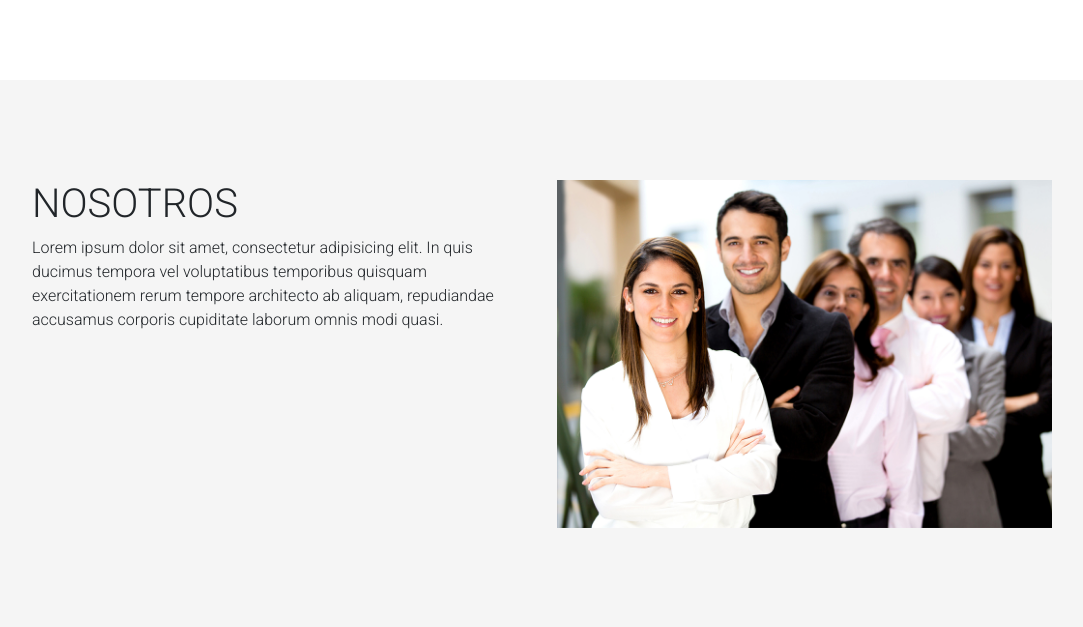
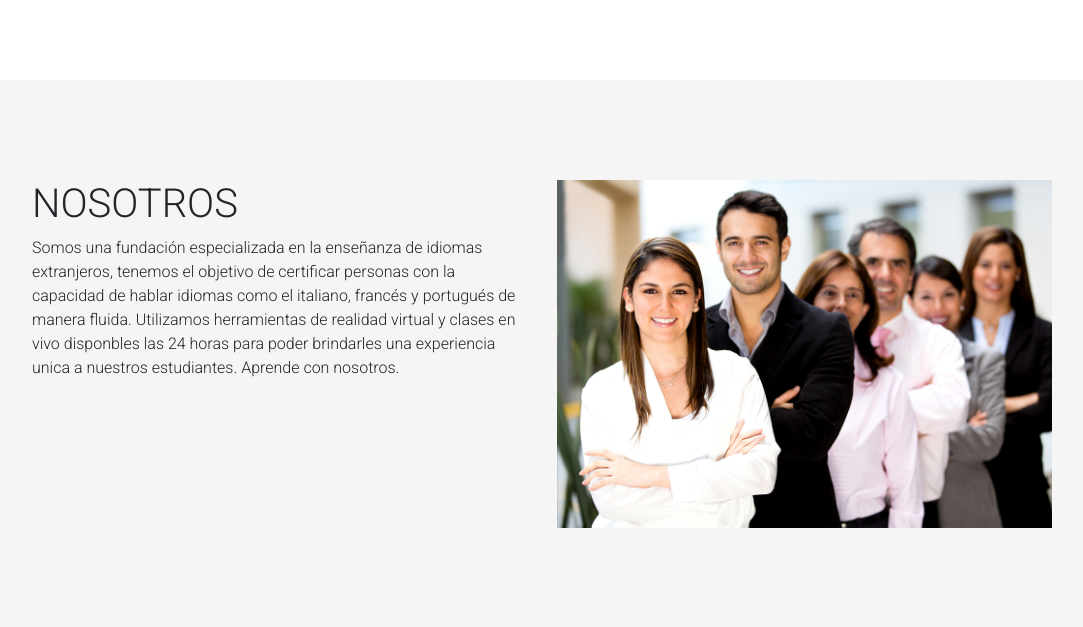
Before and after one commit to Cospina98/Train-your-brain, a PHP site: page / in a window 1280 px wide. Shown: the part 1003-1630 px from the top of the page, without its empty margins (98-1181 px from the left). Run offline with PHP 8.4, Linux system fonts and the light colour scheme; some libraries are stand-ins or nearby versions.

Commit message:
corregi errores en enlaces y agregué el favicon

```diff
--- a/index.php
+++ b/index.php
@@ -14,8 +14,12 @@
   <link href="https://cdnjs.cloudflare.com/ajax/libs/twitter-bootstrap/4.5.0/css/bootstrap.min.css" rel="stylesheet">
   <!-- Material Design Bootstrap -->
   <link href="https://cdnjs.cloudflare.com/ajax/libs/mdbootstrap/4.19.1/css/mdb.min.css" rel="stylesheet">
+  <!-- css file -->
   <link rel="stylesheet" href="estilos.css">
-  <title>Fundación de idiomas</title>
+  <!-- Favicon -->
+  <link rel="shortcut icon" href="./imagenes/banner4.jpg" type="image/x-icon">
+  <!-- title -->
+  <title>Fundación de idiomas | Home</title>
 </head>
 
 <body class="white">
@@ -233,7 +237,7 @@
       <div class="row">
         <div class="col-md-6">
           <h1> NOSOTROS</h1>
-          <P> Lorem ipsum dolor sit amet, consectetur adipisicing elit. In quis ducimus tempora vel voluptatibus temporibus quisquam exercitationem rerum tempore architecto ab aliquam, repudiandae accusamus corporis cupiditate laborum omnis modi quasi.</P>
+          <P> Somos una fundación especializada en la enseñanza de idiomas extranjeros, tenemos el objetivo de certificar personas con la capacidad de hablar idiomas como el italiano, francés y portugués de manera fluida. Utilizamos herramientas de realidad virtual y clases en vivo disponbles las 24 horas para poder brindarles una experiencia unica a nuestros estudiantes. Aprende con nosotros.</P>
         </div>
 
         <div class="col-md-6   d-none d-sm-block">
@@ -287,15 +291,14 @@
 
         <div class="collapse" id="ejemplo1">
           <div class="card card-body d-none d-md-block">
-            Anim pariatur cliche reprehenderit, enim eiusmod high life accusamus terry richardson ad squid. Nihil anim keffiyeh helvetica, craft beer labore wes anderson cred nesciunt sapiente ea proident.
-
+            Juan es un estudiante universitario en Alemania, se encuentra estudiando español, su amor por enseñar es lo que más destaca de él, por eso hace parte de nuestra fundación.
           </div>
         </div>
 
 
         <div class="collapse" id="ejemplo2">
           <div class="card card-body card card-body d-none d-md-block ">
-            Anim pariatur cliche reprehenderit, enim eiusmod high life accusamus terry richardson ad squid. Nihil anim keffiyeh helvetica, craft beer labore wes anderson cred nesciunt sapiente ea proident.
+            Alicia es una mujer proveniente de la ciudad Tokio, en Japon. Tiene 42 años. Es maestra de Francés, habla Alemán, español, ingles y francés, ademas de su idioma natal, y trabaja desde hace 10 años en la institución universitaria salazar y herrera.
           </div>
         </div>
 
```
Also changed, not shown: cursos.html (+7 -3 lines).
